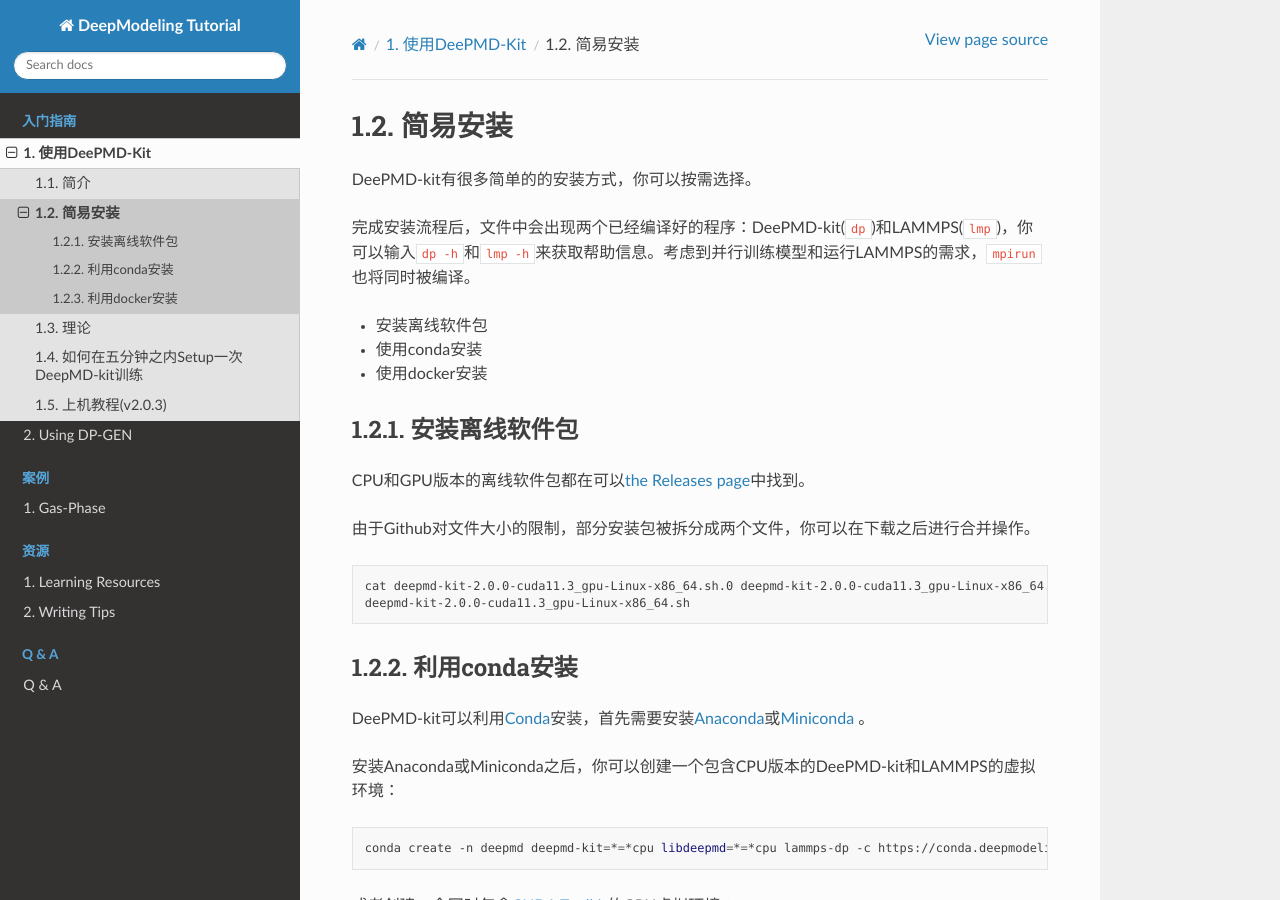
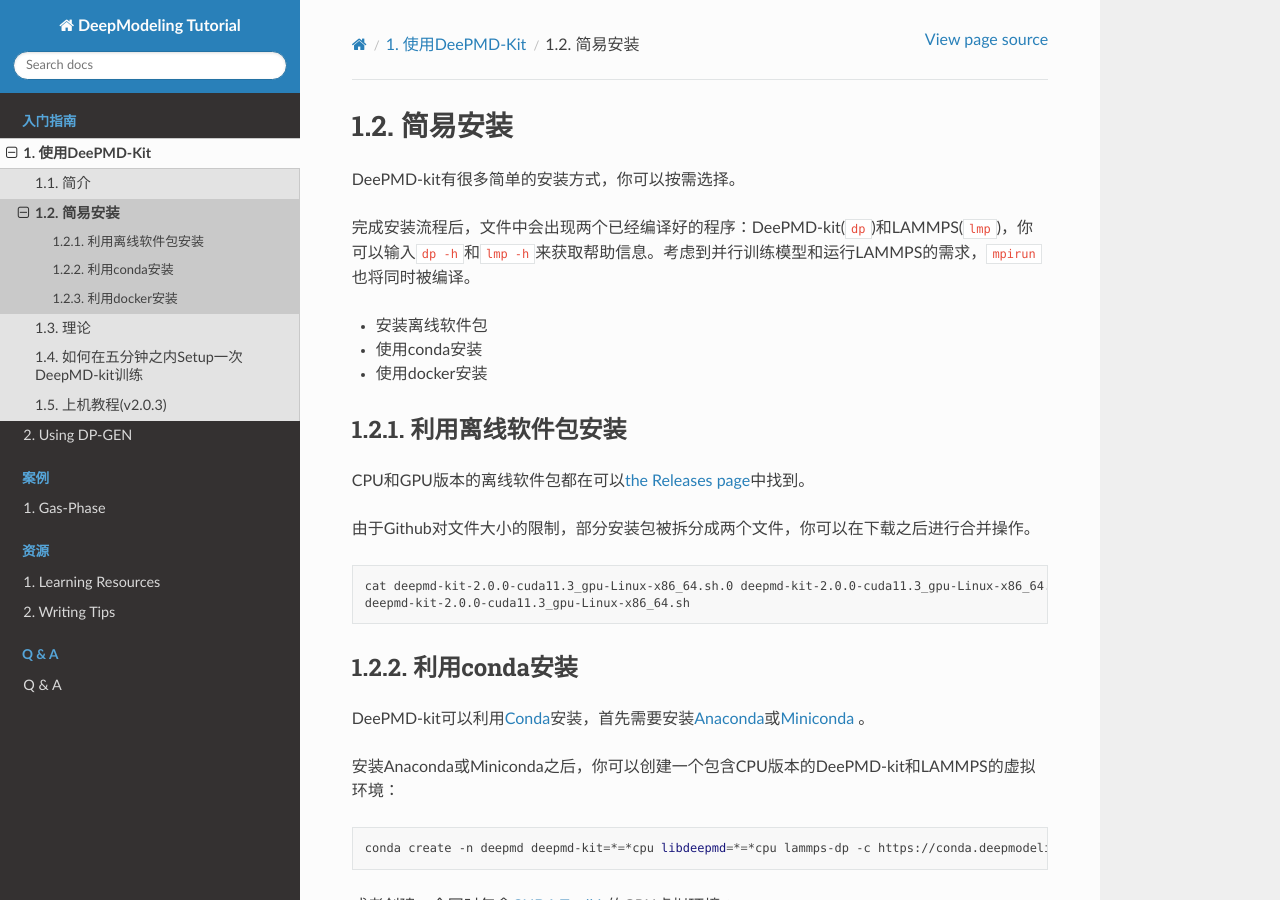
Before and after one commit to deepmodeling/tutorials-cn, a Sphinx documentation site: the page built from source/Tutorials/DeePMD-kit/learnDoc/Installation.md, in a window 1280 px wide and 900 px high. Built offline with Sphinx 7.4.7 and the Read the Docs theme 2.0.0, drawn with Linux system fonts in a browser that asks for light colours.

Commit message:
Update Installation.md

```diff
--- a/source/Tutorials/DeePMD-kit/learnDoc/Installation.md
+++ b/source/Tutorials/DeePMD-kit/learnDoc/Installation.md
@@ -1,6 +1,6 @@
 # 简易安装
 
-DeePMD-kit有很多简单的的安装方式，你可以按需选择。
+DeePMD-kit有很多简单的安装方式，你可以按需选择。
 
 完成安装流程后，文件中会出现两个已经编译好的程序：DeePMD-kit(`dp`)和LAMMPS(`lmp`)，你可以输入`dp -h`和`lmp -h`来获取帮助信息。考虑到并行训练模型和运行LAMMPS的需求，`mpirun`也将同时被编译。
 
@@ -11,7 +11,7 @@
 - 使用docker安装
 
 
-## 安装离线软件包
+## 利用离线软件包安装
 
 CPU和GPU版本的离线软件包都在可以[the Releases page](https://github.com/deepmodeling/deepmd-kit/releases)中找到。
 
```
